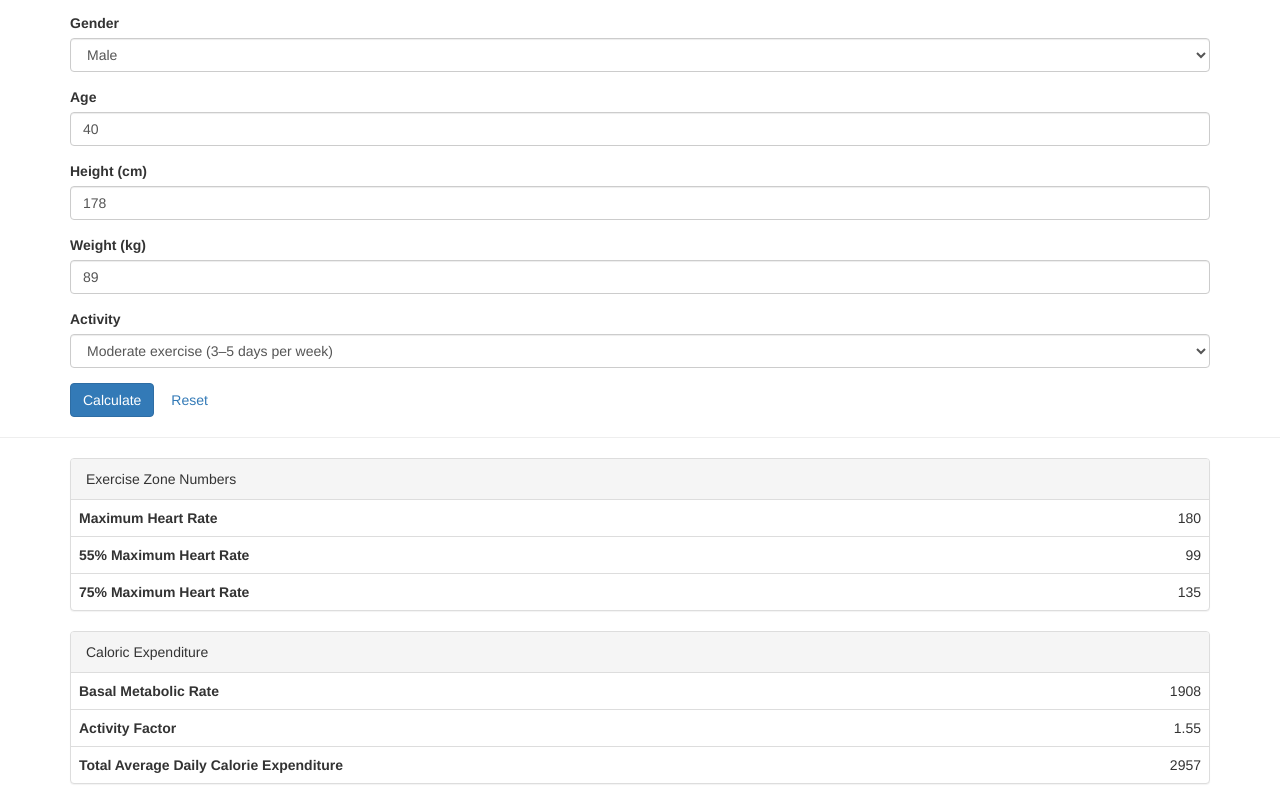
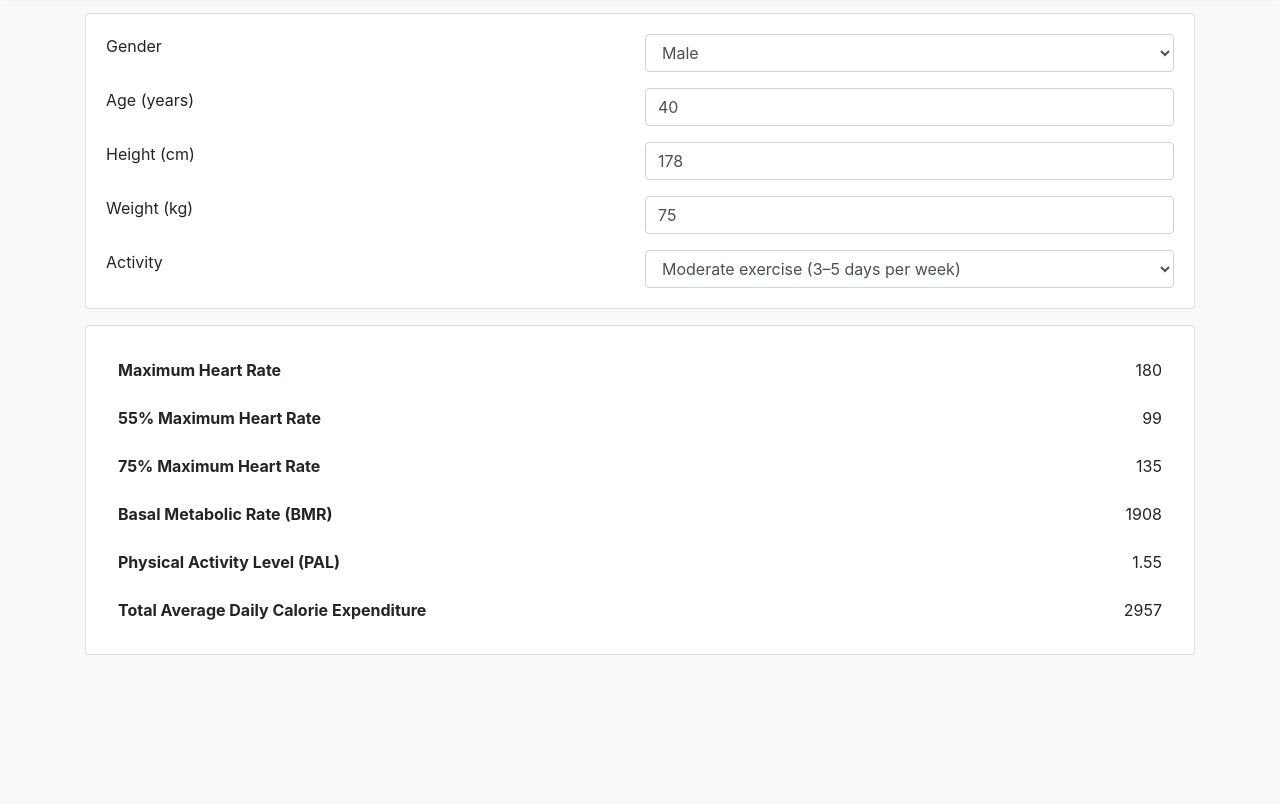
Before and after one commit to Robert-Love/Primal-Blueprint-Fitness, a plain HTML site: page index.html in a window 1280 px wide. Shown: the part 59-863 px from the top of the page. After the commit the page ends 800 px from the top, so only its background shows below. Drawn offline with nearby package versions, Linux system fonts and the light colour scheme.

Commit message:
Update Bootstrap

```diff
--- a/app.js
+++ /dev/null
@@ -1,48 +0,0 @@
-$(document).ready(function() {
-
-  $("#form").submit(function(){
-
-    // Collect form values
-    var gender = $("#gender").val();
-    var age = Number($("#age").val());
-    var height = Number($("#height").val());
-    var weight = Number($("#weight").val());
-    var activity = Number($("#activity").val());
-
-    // Calculate estimated maximum heart rate
-    // Source: Loc 3431 "ZONING: 'IN' AND 'OUT'"
-    var maxHeartRate = Number(208 - (0.7 * age));
-
-    // Calculate minimum and maximum exercise heart rate
-    var minExerciseHeartRate = Number((maxHeartRate / 100) * 55);
-    var maxExerciseHeartRate = Number((maxHeartRate / 100) * 75);
-
-    // Use Harris-Benedict equation to calculate:
-    // 1. Estimated basal metabolic rate (BMR)
-    // 2. Recommended daily kilocalorie intake
-    // Source: https://en.wikipedia.org/wiki/Harris-Benedict_equation
-    var basalMetabolicRate;
-    if (gender == "male") {
-      basalMetabolicRate = 88.362 + (13.397 * weight) + (4.799 * height) - (5.677 * age);
-    } else {
-      basalMetabolicRate = 447.593 + (9.247 * weight) + (3.098 * height) - (4.330 * age);
-    }
-    var dailyKilocalorieIntake = Number(basalMetabolicRate * activity);
-
-    // Exercise Zone Numbers
-    $("#maximum-heart-rate").text(Math.round(maxHeartRate));
-    $("#maximum-heart-rate-55").text(Math.round(minExerciseHeartRate));
-    $("#maximum-heart-rate-75").text(Math.round(maxExerciseHeartRate));
-
-    // Caloric Expenditure
-    $("#basal-metabolic-rate").text(Math.round(basalMetabolicRate));
-    $("#activity-factor").text(activity);
-    $("#total-average-daily-calorie-expenditure").text(Math.round(dailyKilocalorieIntake));
-
-    // Macronutrient Calculations
-
-    return false;
-
-  });
-
-});
--- a/index.html
+++ b/index.html
@@ -1,49 +1,62 @@
-<!DOCTYPE html>
+<!doctype html>
 <html lang="en">
   <head>
     <meta charset="utf-8">
-    <meta http-equiv="X-UA-Compatible" content="IE=edge">
-    <meta name="viewport" content="width=device-width, initial-scale=1">
+    <meta name="viewport" content="width=device-width, initial-scale=1, shrink-to-fit=no">
+    <link rel="stylesheet" href="https://stackpath.bootstrapcdn.com/bootstrap/4.5.2/css/bootstrap.min.css">
     <title>Primal Blueprint Calculator</title>
-    <link rel="stylesheet" href="https://maxcdn.bootstrapcdn.com/bootstrap/3.3.5/css/bootstrap.min.css">
-    <link rel="stylesheet" href="https://maxcdn.bootstrapcdn.com/font-awesome/4.3.0/css/font-awesome.min.css">
-    <!--[if lt IE 9]>
-      <script src="https://oss.maxcdn.com/html5shiv/3.7.2/html5shiv.min.js"></script>
-      <script src="https://oss.maxcdn.com/respond/1.4.2/respond.min.js"></script>
-    <![endif]-->
   </head>
-  <body>
-    <nav class="navbar navbar-default">
+  <body class="bg-light">
+    <header class="navbar navbar-light bg-white shadow-sm">
       <div class="container">
-        <header class="navbar-header">
-          <a class="navbar-brand" href="/">Primal Blueprint Calculator</a>
+        <span class="navbar-brand mx-auto">Primal Blueprint Calculator</span>
+      </div>
     </header>
+    <main class="container">
+      <section class="card my-3">
+        <h1 class="sr-only">Your details</h1>
+        <div class="card-body">
+          <form>
+            <div class="form-row">
+              <div class="form-group col">
+                <label for="gender">Gender</label>
               </div>
-    </nav>
-    <section class="container">
-      <h1 class="sr-only">Your details</h1>
-      <form action="/" method="post" id="form">
-        <div class="form-group">
-          <label for="gender">Gender</label>
+              <div class="form-group col">
                 <select name="gender" class="form-control" id="gender">
                   <option value="male" selected>Male</option>
                   <option value="female">Female</option>
                 </select>
               </div>
-        <div class="form-group">
-          <label for="age">Age</label>
+            </div>
+            <div class="form-row">
+              <div class="form-group col">
+                <label for="age">Age (years)</label>
+              </div>
+              <div class="form-group col">
                 <input type="number" name="age" class="form-control" id="age" value="40" min="1">
               </div>
-        <div class="form-group">
+            </div>
+            <div class="form-row">
+              <div class="form-group col">
                 <label for="height">Height (cm)</label>
+              </div>
+              <div class="form-group col">
                 <input type="number" name="height" class="form-control" id="height" value="178" min="1">
               </div>
-        <div class="form-group">
+            </div>
+            <div class="form-row">
+              <div class="form-group col">
                 <label for="weight">Weight (kg)</label>
-          <input type="number" name="weight" class="form-control" id="weight" value="89" min="1">
               </div>
-        <div class="form-group">
+              <div class="form-group col">
+                <input type="number" name="weight" class="form-control" id="weight" value="75" min="1">
+              </div>
+            </div>
+            <div class="form-row">
+              <div class="form-group mb-0 col">
                 <label for="activity">Activity</label>
+              </div>
+              <div class="form-group mb-0 col">
                 <select name="activity" class="form-control" id="activity">
                   <option value="1.2">Little to no exercise</option>
                   <option value="1.375">Light exercise (1–3 days per week)</option>
@@ -52,16 +65,14 @@
                   <option value="1.9">Very heavy exercise (twice per day, extra heavy workouts)</option>
                 </select>
               </div>
-        <input type="submit" class="btn btn-primary" value="Calculate">
-        <a href="/" class="btn">Reset</a>
+            </div>
           </form>
+        </div>
       </section>
-    <hr>
-    <section class="container">
+      <section class="card my-3">
         <h1 class="sr-only">Your results</h1>
-      <div class="panel panel-default">
-        <div class="panel-heading">Exercise Zone Numbers</div>
-        <table class="table">
+        <div class="card-body">
+          <table class="table table-borderless mb-0">
             <tr>
               <th>Maximum Heart Rate</th>
               <td class="text-right" id="maximum-heart-rate">180</td>
@@ -74,17 +85,12 @@
               <th>75% Maximum Heart Rate</th>
               <td class="text-right" id="maximum-heart-rate-75">135</td>
             </tr>
-        </table>
-      </div>
-      <div class="panel panel-default">
-        <div class="panel-heading">Caloric Expenditure</div>
-        <table class="table">
             <tr>
-            <th>Basal Metabolic Rate</th>
+              <th>Basal Metabolic Rate (BMR)</th>
               <td class="text-right" id="basal-metabolic-rate">1908</td>
             </tr>
             <tr>
-            <th>Activity Factor</th>
+              <th>Physical Activity Level (PAL)</th>
               <td class="text-right" id="activity-factor">1.55</td>
             </tr>
             <tr>
@@ -94,8 +100,8 @@
           </table>
         </div>
       </section>
-    <script src="https://ajax.googleapis.com/ajax/libs/jquery/2.1.4/jquery.min.js"></script>
-    <script src="https://maxcdn.bootstrapcdn.com/bootstrap/3.3.5/js/bootstrap.min.js"></script>
-    <script src="app.js"></script>
+    </main>
+    <script src="https://code.jquery.com/jquery-3.5.1.slim.min.js"></script>
+    <script src="script.js"></script>
   </body>
 </html>
--- /dev/null
+++ b/script.js
@@ -0,0 +1,49 @@
+function calculate() {
+
+  // Collect form values
+  var gender = $("#gender").val();
+  var age = Number($("#age").val());
+  var height = Number($("#height").val());
+  var weight = Number($("#weight").val());
+  var activity = Number($("#activity").val());
+
+  // Calculate estimated maximum heart rate
+  // Source: https://www.marksdailyapple.com/action-item-4-exercise-primally-move-lift-and-sprint/
+  var maxHeartRate = Number(208 - (0.7 * age));
+
+  // Calculate minimum and maximum exercise heart rate
+  var minExerciseHeartRate = Number((maxHeartRate / 100) * 55);
+  var maxExerciseHeartRate = Number((maxHeartRate / 100) * 75);
+
+  // Use Harris-Benedict equation to calculate:
+  // 1. Estimated basal metabolic rate (BMR)
+  // 2. Recommended daily kilocalorie intake
+  // Source: https://en.wikipedia.org/wiki/Harris-Benedict_equation
+  var basalMetabolicRate = (10 * weight) + (6.25 * height) - (5 * age);
+  if (gender == "male") {
+    basalMetabolicRate += 5;
+  } else {
+    basalMetabolicRate -= 161
+  }
+  var dailyKilocalorieIntake = Number(basalMetabolicRate * activity);
+
+  // Exercise Zone Numbers
+  $("#maximum-heart-rate").text(Math.round(maxHeartRate));
+  $("#maximum-heart-rate-55").text(Math.round(minExerciseHeartRate));
+  $("#maximum-heart-rate-75").text(Math.round(maxExerciseHeartRate));
+
+  // Caloric Expenditure
+  $("#basal-metabolic-rate").text(Math.round(basalMetabolicRate));
+  $("#activity-factor").text(activity);
+  $("#total-average-daily-calorie-expenditure").text(Math.round(dailyKilocalorieIntake));
+
+  // Macronutrient Calculations
+
+  return;
+}
+
+$(document).ready(function() {
+  $("#gender, #age, #height, #weight, #activity").change(function() {
+    calculate();
+  });
+});
```
Also changed, not shown: favicon.ico (added). Lines whose indentation alone changed are shown as unchanged.
